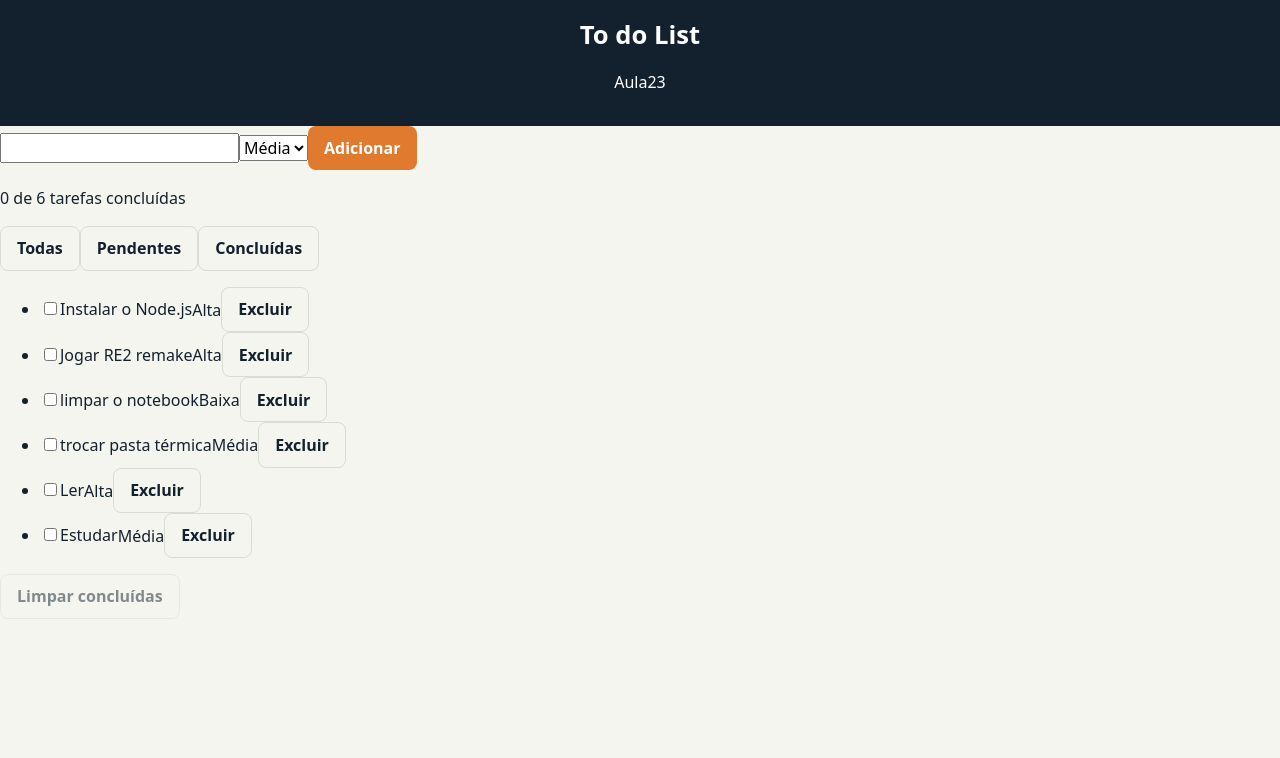
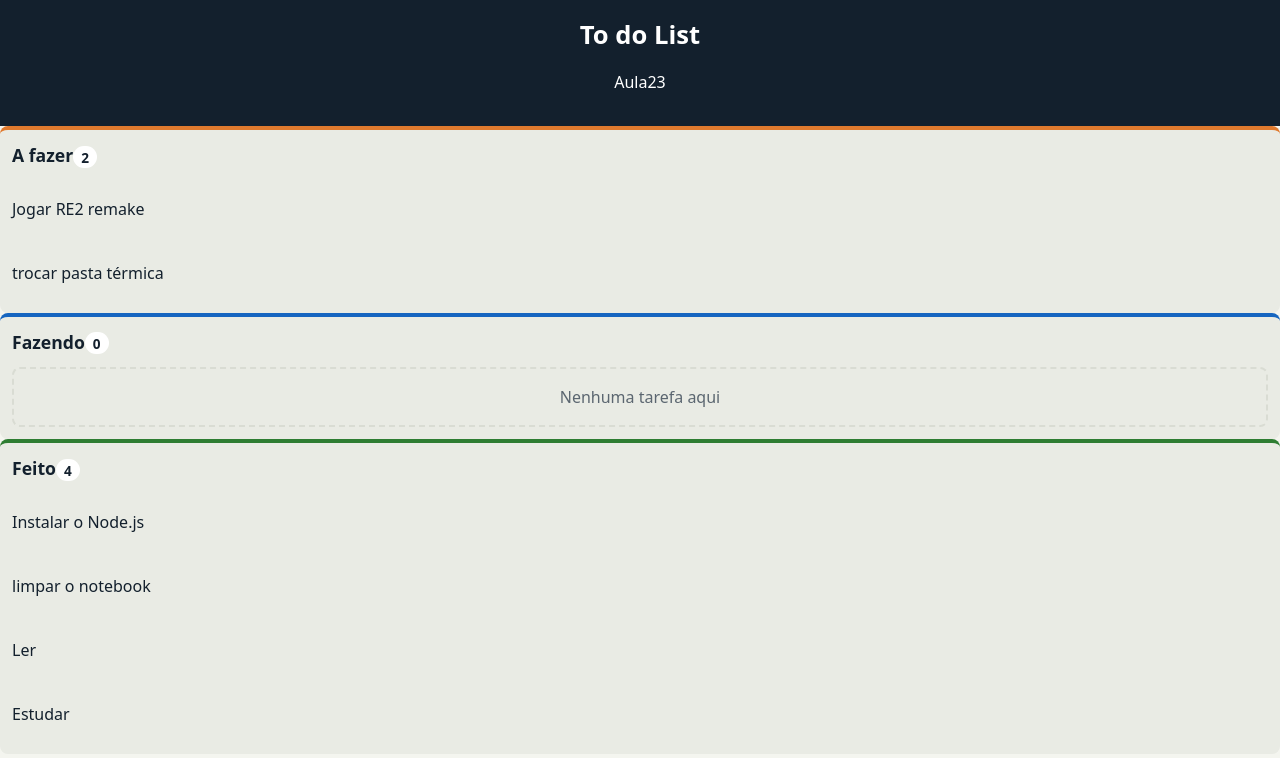
Before and after one commit to joaovitorcosta29/todo-react, a Next.js app: page / in a window 1280 px wide. Shown: the top 758 px of the page. Built offline with nearby package versions, Linux system fonts and the light colour scheme.

Commit message:
Feat: Quadro kanban com Coluna, Cartao e Etiqueta

```diff
--- a/app/page.js
+++ b/app/page.js
@@ -1,5 +1,5 @@
 import Cabecalho from "@/components/Cabecalho/Cabecalho";
-import ListaDeTarefas from "@/components/ListaDeTarefas";
+import ListaDeTarefas from "@/components/Quadro/Quadro";
 
 export default function Home() {
   return (
--- a/components/Coluna/Coluna.js
+++ b/components/Coluna/Coluna.js
@@ -1,17 +1,22 @@
-import styles from "./Coluna.module.css";
+import styles from "./Coluna.module.css"
 
-export default function Coluna(titulo, quantidade, children, status) {
-  return (
-    <section className={`${styles[status]}`}>
+export default function coluna({titulo, quantidade, children, status}){
+    return(
+    <section className={`${styles.coluna} ${styles[status]}`}>
             <header className={styles.topo}>
-        <h2 className={styles.titulo}>{titulo}</h2>
-        <span className={styles.contador}>{quantidade}</span>
+
+                <h2 className={styles.titulo}>{titulo}
+                    <span className={styles.contador}>
+                    {quantidade}
+                    </span>
+                </h2>
             </header>
-      {quantidade === 0 ? (
-        <p className={styles.vazia}>Nenhuma tarefa aqui.</p>
+            {quantidade === 0 ?(
+                <p className={styles.vazia}>Nenhuma tarefa aqui</p>
             ) : (
                 <ul className={styles.lista}>{children}</ul>
             )}
+
         </section>
     );
 }
--- a/components/ListaDeTarefas.js
+++ /dev/null
@@ -1,104 +0,0 @@
-"use client";
-import { useState } from "react";
-import { tarefasIniciais } from "@/dados/tarefas";
-import TarefaItem from "./TarefaItem";
-import FormTarefa from "./FormTarefa";
-
-export default function ListaDeTarefas() {
-  const [tarefas, setTarefas] = useState(tarefasIniciais);
-  const [filtro, setFiltro] = useState("todas");
-
-  const concluir = (id) => {
-    setTarefas(
-      tarefas.map((tarefa) =>
-        tarefa.id === id ? { ...tarefa, concluida: !tarefa.concluida } : tarefa,
-      ),
-    );
-  };
-
-  const excluir = (id) => {
-    setTarefas(tarefas.filter((tarefa) => tarefa.id !== id));
-  };
-
-  const adicionar = (descricao, prioridade) => {
-    const nova = { id: Date.now(), descricao: descricao, concluida: false, prioridade: prioridade };
-    setTarefas([...tarefas, nova]);
-  };
-
-  const editar = (id, descricao) => {
-    setTarefas(
-      tarefas.map((tarefa) =>
-        tarefa.id === id ? { ...tarefa, descricao: descricao } : tarefa
-      ),
-    );
-  };
-
-  const totalConcluidas = tarefas.filter((tarefa) => tarefa.concluida).length;
-
-  const limparConcluidas = () => {
-    setTarefas(tarefas.filter((tarefa) => !tarefa.concluida));
-  };
-  const tarefasFiltradas = tarefas.filter((tarefa) => {
-    if (filtro === "pendentes") return !tarefa.concluida;
-    if (filtro === "concluidas") return tarefa.concluida;
-    return true;
-  });
-
-  const FILTROS = [
-    { valor: "todas", texto: "Todas" },
-    { valor: "pendentes", texto: "Pendentes" },
-    { valor: "concluidas", texto: "Concluídas" },
-  ];
-
-  return (
-    <section>
-      <FormTarefa aoAdicionar={adicionar} />
-      <div className="resumo">
-        <p>
-          {totalConcluidas} de {tarefas.length} tarefas concluídas
-        </p>
-      </div>
-      <div className="filtros">
-        {FILTROS.map((item) => (
-          <button
-            key={item.valor}
-            type="button"
-            className={
-              filtro === item.valor
-                ? "botao-secundario ativo"
-                : "botao-secundario"
-            }
-            onClick={() => setFiltro(item.valor)}
-          >
-            {item.texto}
-          </button>
-        ))}
-      </div>
-      {tarefasFiltradas.length === 0 ? (
-        <p className="vazio">Nenhuma tarefa por aqui</p>
-      ) : (
-        <ul>
-          {tarefasFiltradas.map((tarefa) => (
-            <TarefaItem
-              key={tarefa.id}
-              tarefa={tarefa}
-              aoConcluir={concluir}
-              aoExcluir={excluir}
-              aoEditar={editar}
-            />
-          ))}
-        </ul>
-      )}
-      <div className="resumo">
-        <button
-          type="button"
-          className="botao-secundario"
-          onClick={limparConcluidas}
-          disabled={totalConcluidas === 0}
-        >
-          Limpar concluídas
-        </button>
-      </div>
-    </section>
-  );
-}
--- /dev/null
+++ b/components/Quadro/Quadro.js
@@ -0,0 +1,82 @@
+"use client";
+import { useState } from "react";
+import { tarefasIniciais } from "@/Dados/tarefas";
+import { COLUNAS } from "@/Dados/tarefas"
+import Coluna from "../Coluna/Coluna";
+import Cartao from "../Cartao/Cartao";
+
+export default function Quadro() {
+  const [tarefas, setTarefas] = useState(tarefasIniciais);
+  const [filtro, setFiltro] = useState("todas");
+
+  const concluir = (id) => {
+    setTarefas(
+      tarefas.map((tarefa) =>
+        tarefa.id === id ? { ...tarefa, concluida: !tarefa.concluida } : tarefa,
+      ),
+    );
+  };
+
+  const excluir = (id) => {
+    setTarefas(tarefas.filter((tarefa) => tarefa.id !== id));
+  };
+
+  const adicionar = (descricao, prioridade) => {
+    const nova = {
+      id: Date.now(),
+      descricao: descricao,
+      concluida: false,
+      prioridade: prioridade,
+    };
+    setTarefas([...tarefas, nova]);
+  };
+
+  const editar = (id, descricao) => {
+    setTarefas(
+      tarefas.map((tarefa) =>
+        tarefa.id === id ? { ...tarefa, descricao: descricao } : tarefa,
+      ),
+    );
+  };
+
+  const totalConcluidas = tarefas.filter((tarefa) => tarefa.concluida).length;
+
+  const limparConcluidas = () => {
+    setTarefas(tarefas.filter((tarefa) => !tarefa.concluida));
+  };
+  const tarefasFiltradas = tarefas.filter((tarefa) => {
+    if (filtro === "pendentes") return !tarefa.concluida;
+    if (filtro === "concluidas") return tarefa.concluida;
+    return true;
+  });
+
+  const FILTROS = [
+    { valor: "todas", texto: "Todas" },
+    { valor: "pendentes", texto: "Pendentes" },
+    { valor: "concluidas", texto: "Concluídas" },
+  ];
+
+  return (
+    <section>
+      <div className="resumo">
+        {COLUNAS.map((coluna) => {
+          const daColuna = tarefas.filter(
+            (tarefa) => tarefa.status === coluna.status,
+          );
+          return (
+            <Coluna
+              key={coluna.status}
+              titulo={coluna.titulo}
+              status={coluna.status}
+              quantidade={daColuna.length}
+            >
+              {daColuna.map((tarefa) => (
+                <Cartao key={tarefa.id} tarefa={tarefa} />
+              ))}
+            </Coluna>
+          );
+        })}
+      </div>
+    </section>
+  );
+}
```
Also changed, not shown: components/Quadro/Quadro.module.css (added, +12 -0 lines). Lines whose indentation alone changed are shown as unchanged.
